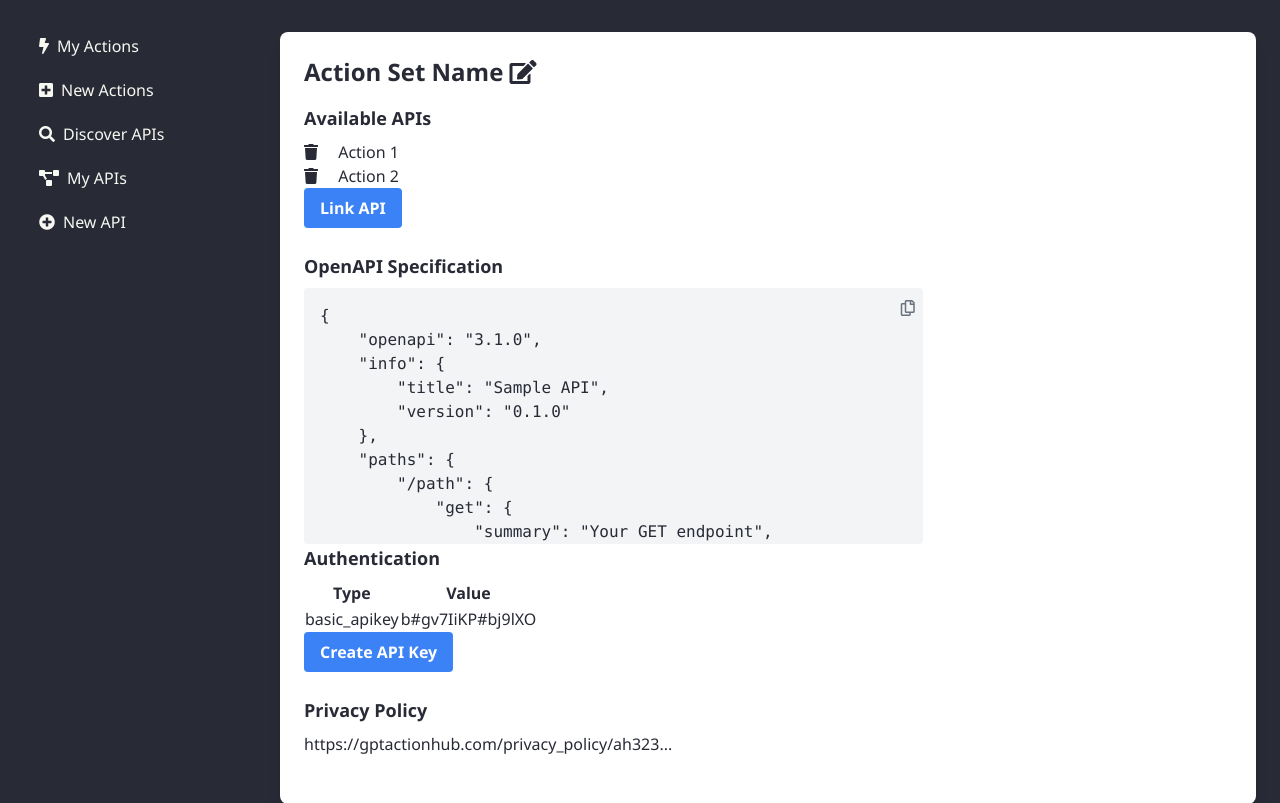
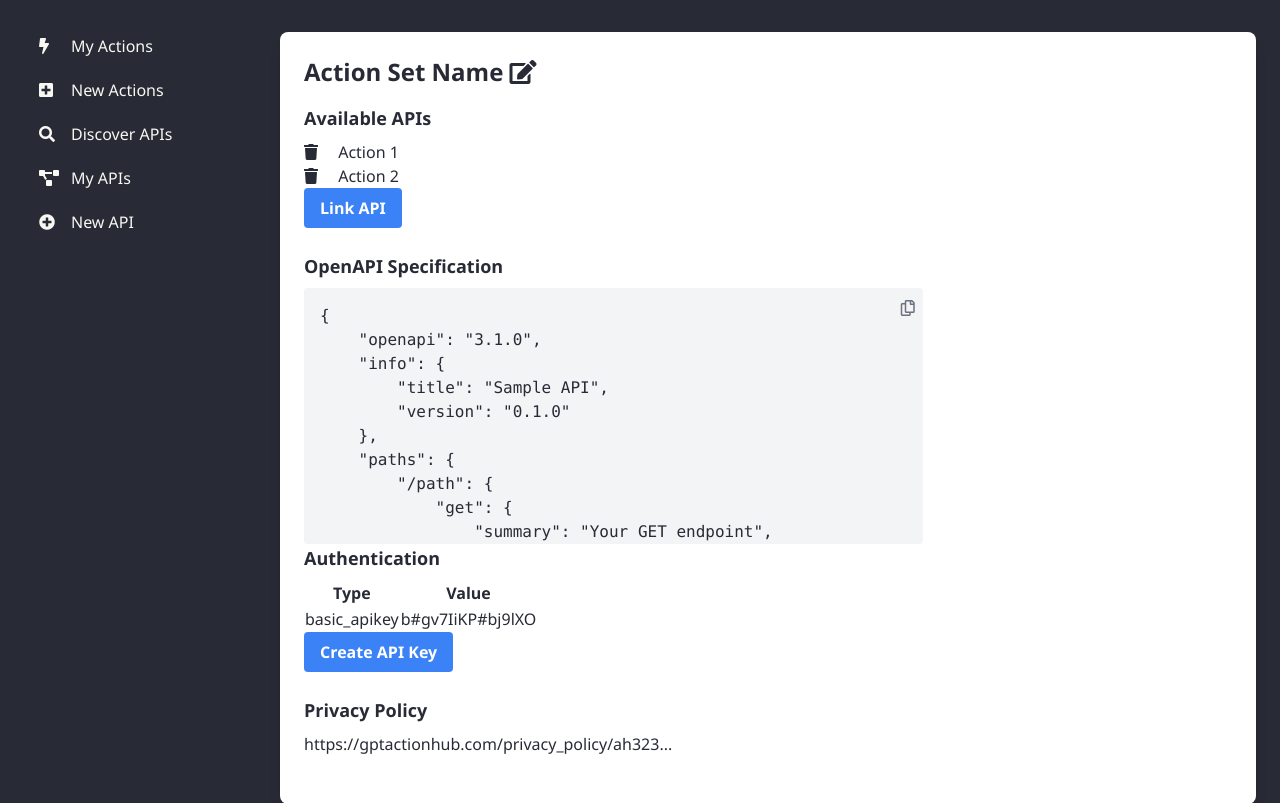
Before and after one commit to 255BITS/BackdropBuild, a Flask app: page /action-set/1 in a window 1280 px wide. Shown: the part 65-868 px from the top of the page. Run offline with Flask 3, Linux system fonts and the light colour scheme.

Commit message:
align menu text

```diff
--- a/templates/base_app.html
+++ b/templates/base_app.html
@@ -22,23 +22,23 @@
             <div class="bg-card-background-color w-64 p-6 hidden sm:block">
                 <nav>
                     <a href="/dashboard" class="nav-link">
-                      <i class="fas fa-bolt nav-icon"></i>
+                      <i class="fas fa-bolt nav-icon w-6"></i>
                       My Actions
                     </a>
                     <a href="/action-set/new" class="nav-link">
-                      <i class="fas fa-plus-square nav-icon"></i>
+                      <i class="fas fa-plus-square nav-icon w-6"></i>
                       New Actions
                     </a>
                     <a href="/discover-apis" class="nav-link">
-                      <i class="fas fa-search nav-icon"></i>
+                      <i class="fas fa-search nav-icon w-6"></i>
                       Discover APIs
                     </a>
                     <a href="/apis" class="nav-link">
-                      <i class="fas fa-project-diagram nav-icon"></i>
+                      <i class="fas fa-project-diagram nav-icon w-6"></i>
                       My APIs
                     </a>
                     <a href="/apis/new" class="nav-link">
-                      <i class="fas fa-plus-circle nav-icon"></i>
+                      <i class="fas fa-plus-circle nav-icon w-6"></i>
                       New API
                     </a>
 
```
